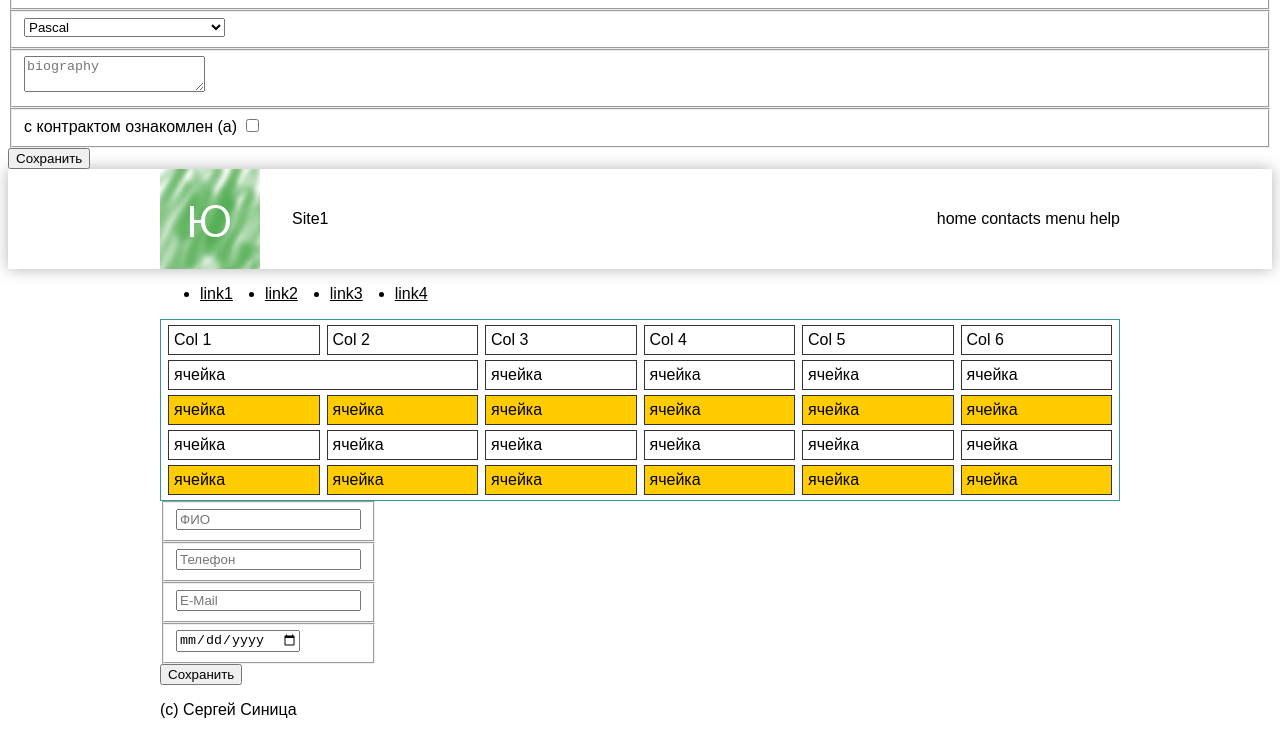
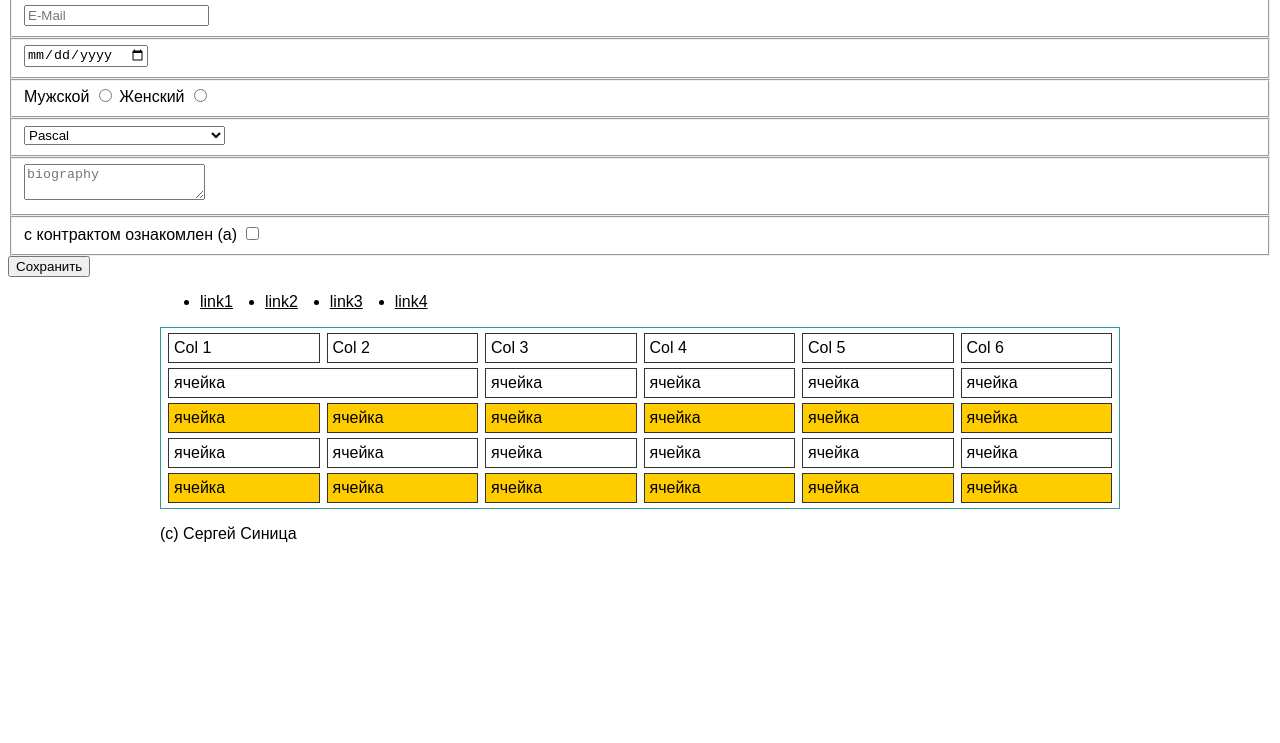
Before and after one commit to DariaGolovacheva/work2, a plain HTML site: page index.html in a window 1280 px wide. Shown: the part 840-1583 px from the top of the page. After the commit the page ends 1407 px from the top, so only its background shows below. Drawn offline with Linux system fonts and the light colour scheme.

Commit message:
Update index.html

```diff
--- a/index.html
+++ b/index.html
@@ -16,7 +16,20 @@
     </style>
     <link rel="stylesheet" href="./style.css">
 </head>
-
+  <header class="header">
+        <div class="container">
+            <a href="#" class="logo-link">
+                <img src="image.png" alt="" class="logo">
+                Site1
+            </a>
+            <nav class="nav">
+                <a href="#" class="nav-link">home</a>
+                <a href="#" class="nav-link">contacts</a>
+                <a href="#" class="nav-link">menu</a>
+                <a href="#" class="nav-link">help</a>
+            </nav>
+        </div>
+    </header>
 <body>
     <h1 id="heading">Задание 1</h1>
     <p>На сайте  <a href="http://www.kubsu.ru/index.php">КубГу</a> можно найти много информации</p>
@@ -197,20 +210,7 @@
         </fieldset>
         <button type="submit">Сохранить</button>
     </form>
-    <header class="header">
-        <div class="container">
-            <a href="#" class="logo-link">
-                <img src="image.png" alt="" class="logo">
-                Site1
-            </a>
-            <nav class="nav">
-                <a href="#" class="nav-link">home</a>
-                <a href="#" class="nav-link">contacts</a>
-                <a href="#" class="nav-link">menu</a>
-                <a href="#" class="nav-link">help</a>
-            </nav>
-        </div>
-    </header>
+
     <main class="main">
         <section class="promo">
             <div class="container">
@@ -296,23 +296,7 @@
 
                     </tbody>
                 </table>
-                <form>
-                    <fieldset>
-                        <input type="text" name="fio" placeholder="ФИО" request/>
-                    </fieldset>
 
-                    <fieldset>
-                        <input type="tel" name="tel" placeholder="Телефон" request />
-                    </fieldset>
-                    <fieldset>
-                        <input type="email" name="email" placeholder="E-Mail" request />
-                    </fieldset>
-                    <fieldset>
-                        <input type="date" name="birthday" placeholder="Дата рождения" request />
-                    </fieldset>
-
-                    <button type="submit">Сохранить</button>
-                </form>
             </div>
         </section>
     </main>
```
